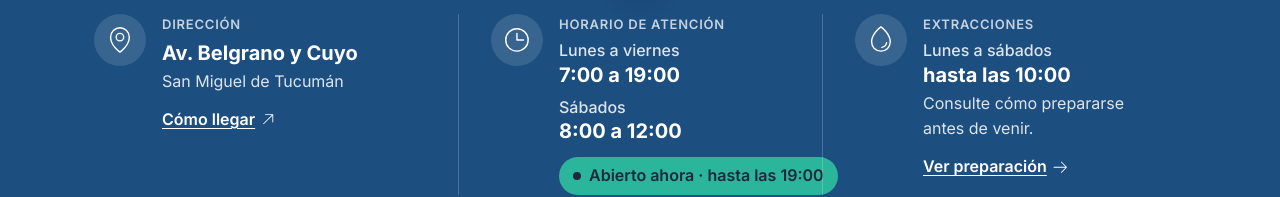
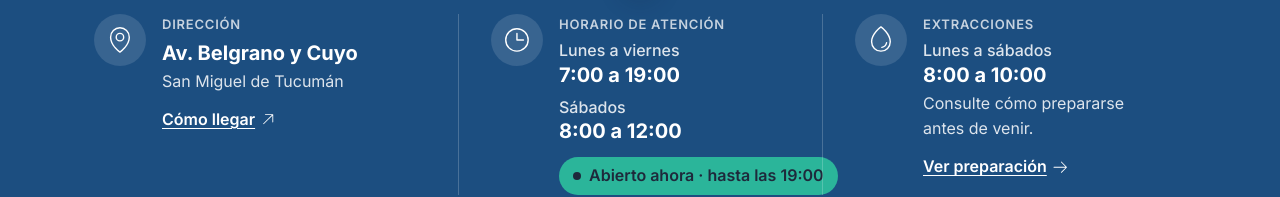
Before and after one commit to Laraain/LIMS-Laboratorio-frontend, a React (Vite) app: page / in a window 1280 px wide. Shown: the part 644-841 px from the top of the page. Built offline with nearby package versions, Linux system fonts and the light colour scheme.

Commit message:
Cambia el horario de extracciones a 8:00 a 10:00
También se quitan textoAtencion y textoExtracciones, que quedaron sin uso
con el pie nuevo: el horario queda definido en un solo lugar.

```diff
--- a/src/data/laboratorio.js
+++ b/src/data/laboratorio.js
@@ -63,14 +63,12 @@ export const horarios = {
     { dias: [1, 2, 3, 4, 5], desde: '07:00', hasta: '19:00' },
     { dias: [6], desde: '08:00', hasta: '12:00' },
   ],
-  textoAtencion: 'Lunes a viernes de 7:00 a 19:00 · Sábados de 8:00 a 12:00',
-  textoExtracciones: 'Extracciones de lunes a sábados hasta las 10:00',
-  // Las mismas franjas separadas por línea, para la banda de datos del inicio
+  // Texto que se muestra en la banda de datos del inicio y en el pie
   lineasAtencion: [
     { dias: 'Lunes a viernes', horas: '7:00 a 19:00' },
     { dias: 'Sábados', horas: '8:00 a 12:00' },
   ],
-  lineasExtracciones: [{ dias: 'Lunes a sábados', horas: 'hasta las 10:00' }],
+  lineasExtracciones: [{ dias: 'Lunes a sábados', horas: '8:00 a 10:00' }],
 };
 
 export const carrusel = [
```
